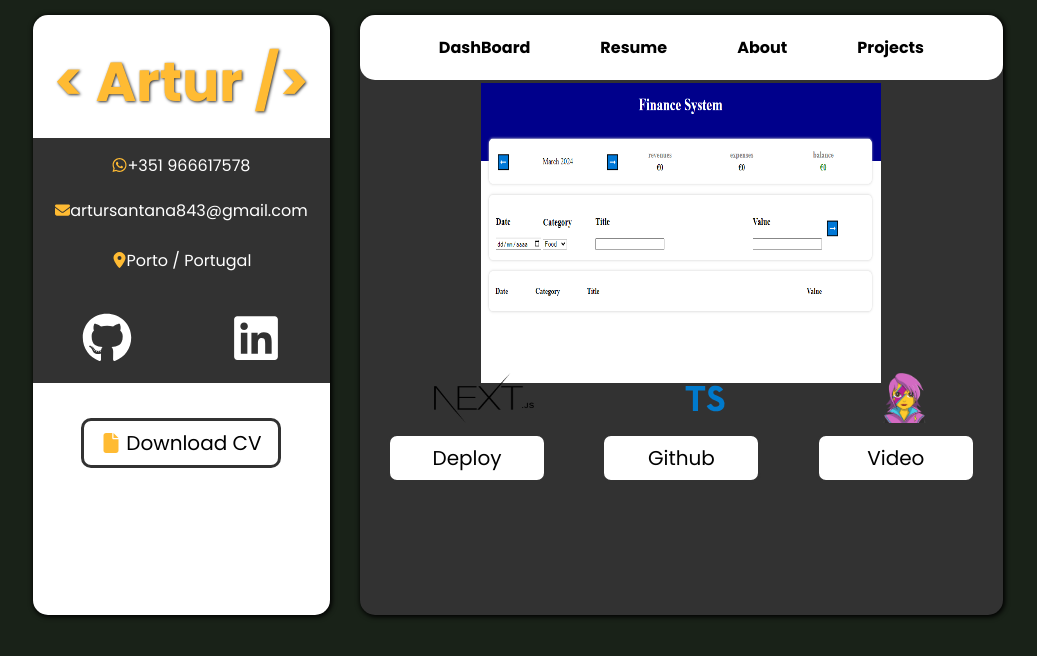
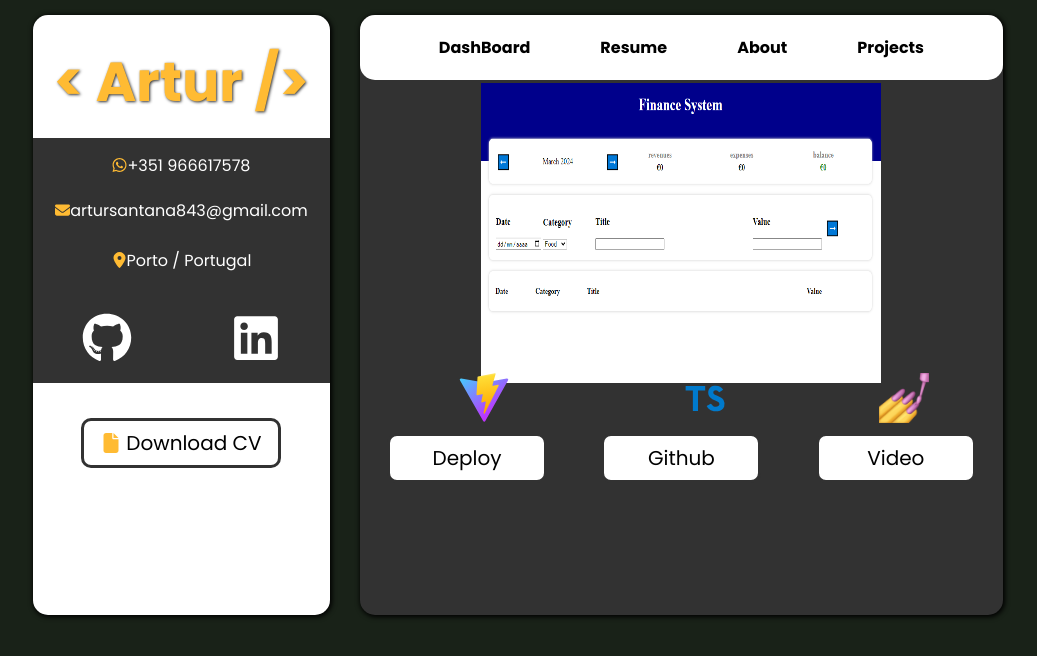
Before and after one commit to artursantana/Portfolio-React, a Next.js app: page /projects/modal/secondmodal/insideModal/Index in a window 1280 px wide. Shown: the top 656 px of the page, without its empty margins (122-1159 px from the left). Built offline with nearby package versions, Linux system fonts and the light colour scheme.

Commit message:
ajuste finais

```diff
--- a/src/pages/projects/modal/secondmodal/insideModal/Index.tsx
+++ b/src/pages/projects/modal/secondmodal/insideModal/Index.tsx
@@ -13,9 +13,9 @@ const Index = () => {
     <S.Container>
       <S.ImageContainer><Image src='/financeSystem.png' alt='picture' width={400} height={300}/></S.ImageContainer>
         <div className='techs'>
-          <Image src='/next.png' alt='picture' width={100} height={50}/>
+          <Image src='/Vitejs-logo.svg' alt='picture' width={100} height={50}/>
           <Image src='/images/typescript.svg' alt='picture' width={50} height={50}/>
-          <Image src='/emotion (1).png' alt='picture' width={50} height={50}/>
+          <Image src='/styled-components.png' alt='picture' width={50} height={50}/>
           </div>
       <S.Section>
         <Link href='https://finance-system-ten.vercel.app/' target='blank'><button>Deploy</button></Link>
```
Also changed, not shown: public/Vitejs-logo.svg (added), public/styled-components.png (added).
